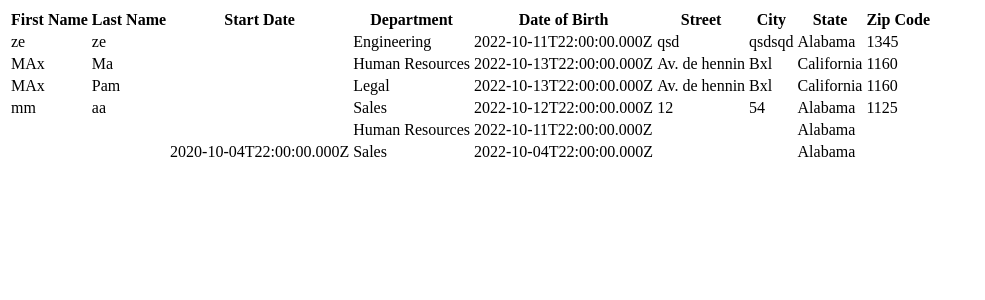
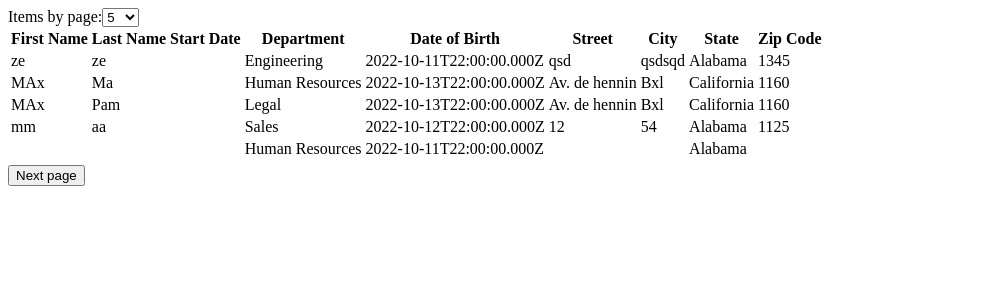
Before and after one commit to WandoCode/plugin-table-oc, a React (Create React App) app: page / in a window 1280 px wide. Shown: the top 300 px of the page, without its empty margins (0-985 px from the left). Built offline with nearby package versions, Linux system fonts and the light colour scheme.

Commit message:
Use paginate fct to change the display of the datas in Table

```diff
--- a/src/Table.js
+++ b/src/Table.js
@@ -1,10 +1,27 @@
-import { useState } from 'react'
+import { useState, useEffect } from 'react'
 
 // Il faut fournir un objet pour le nom des colonnes
 // Datas est un array d'objet. Chaque objet a un id unique.
 // Les champs des objets datas sont des strings
 function Table({ headers, datas }) {
   const [currDatas, setCurrDatas] = useState(datas)
+  const [currentPage, setCurrentPage] = useState(1)
+  const [totalPage, setTotalPage] = useState()
+  const [nbrItemsByPage, setNbrItemsByPage] = useState(5)
+  const [rows, setRows] = useState()
+
+  useEffect(() => {
+    paginate()
+  }, [currentPage, nbrItemsByPage])
+
+  useEffect(() => {
+    setRows(rowsDOM())
+  }, [currDatas])
+
+  useEffect(() => {
+    setTotalPage(getNbrTotPages())
+  }, [datas, nbrItemsByPage])
+
   const getKeys = () => {
     return Object.keys(headers).filter((key) => key !== 'id')
   }
@@ -19,7 +36,7 @@ function Table({ headers, datas }) {
 
   const rowsDOM = () => {
     const keys = getKeys()
-    return datas.map((data) => {
+    return currDatas.map((data) => {
       return <tr key={data.id}>{getCells(keys, data)}</tr>
     })
   }
@@ -31,19 +48,34 @@ function Table({ headers, datas }) {
   }
 
   // Pages start at 'page 1'
-  const paginate = (nbrItemsByPage, pageNbr) => {
-    const start = nbrItemsByPage * (pageNbr - 1)
-    const end = nbrItemsByPage * pageNbr
-    return currDatas.slice(start, end)
+  const paginate = () => {
+    const start = nbrItemsByPage * (currentPage - 1)
+    const end = nbrItemsByPage * currentPage
+    setCurrDatas(datas.slice(start, end))
   }
-  const getNbrTotPages = (nbrItemsByPage) => {
+
+  const getNbrTotPages = () => {
     const nbrFullPage = Math.floor(currDatas.length / nbrItemsByPage)
     const partialPage = currDatas.length % nbrItemsByPage
     return partialPage ? nbrFullPage + 1 : nbrFullPage
   }
-  console.log(getNbrTotPages(6))
+
+  const handleNextPage = () => {
+    setCurrentPage(currentPage + 1)
+  }
+  const handleSelect = (e) => {
+    console.log(e.target.value)
+    setNbrItemsByPage(e.target.value)
+  }
   return (
     <div>
+      <label htmlFor="itemsByPage">Items by page:</label>
+      <select name="itemsByPage" id="itemsByPage" onChange={handleSelect}>
+        <option value="5">5</option>
+        <option value="10">10</option>
+        <option value="20">20</option>
+      </select>
+
       <div className="table">
         <table className="blueTable">
           {headers && (
@@ -60,9 +92,10 @@ function Table({ headers, datas }) {
               </td>
             </tr>
           </tfoot>
-          <tbody>{rowsDOM()}</tbody>
+          <tbody>{rows}</tbody>
         </table>
       </div>
+      <button onClick={handleNextPage}>Next page</button>
     </div>
   )
 }
```
